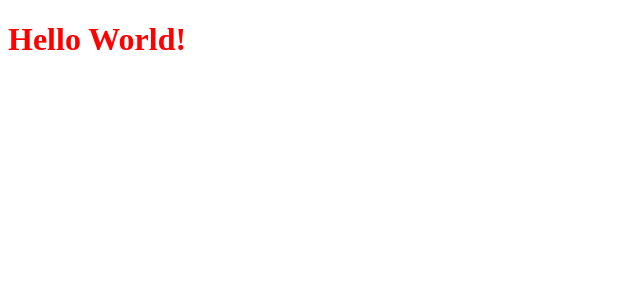
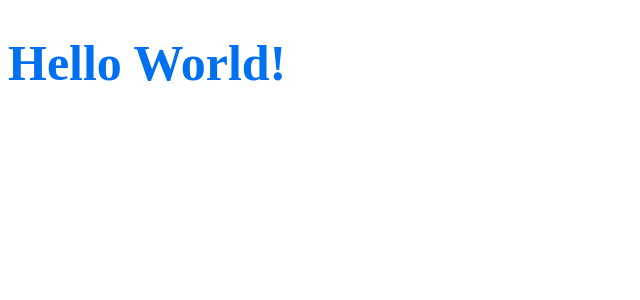
Before and after one commit to CesarDenis/numerology-calculator, a Next.js app: page / in a window 1280 px wide. Shown: the top 300 px of the page, without its empty margins (0-640 px from the left). Built offline with nearby package versions, Linux system fonts and the light colour scheme.

Commit message:
feat: config styled component

```diff
--- /dev/null
+++ b/pages/_app.js
@@ -0,0 +1,24 @@
+import React from 'react';
+import App, { Container } from 'next/app';
+import { ThemeProvider } from 'styled-components';
+
+const theme = {
+  colors: {
+    primary: '#0070f3',
+  },
+};
+
+class MyApp extends App {
+  render() {
+    const { Component, pageProps } = this.props;
+    return (
+      <Container>
+        <ThemeProvider theme={theme}>
+          <Component {...pageProps} />
+        </ThemeProvider>
+      </Container>
+    );
+  }
+}
+
+export default MyApp;
--- a/pages/index.js
+++ b/pages/index.js
@@ -1,14 +1,11 @@
 import React from 'react';
 import styled from 'styled-components';
 
-const Home = () => (
-  <div>
-    <Title>Hello World!</Title>
-  </div>
-);
-
 const Title = styled.h1`
-  color: red;
+  font-size: 50px;
+  color: ${({ theme }) => theme.colors.primary};
 `;
 
+const Home = () => <Title>Hello World!</Title>;
+
 export default Home;
```
Also changed, not shown: pages/_documents.js (added, +34 -0 lines).
